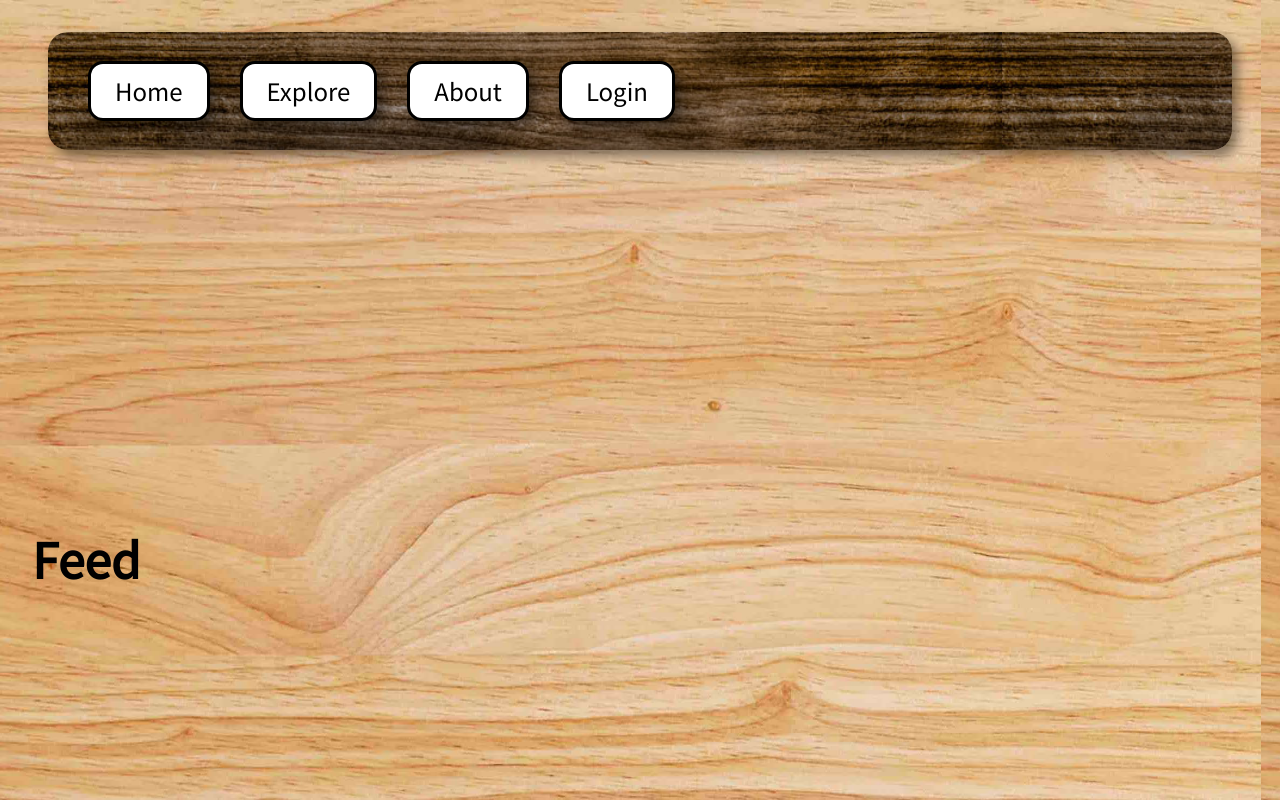
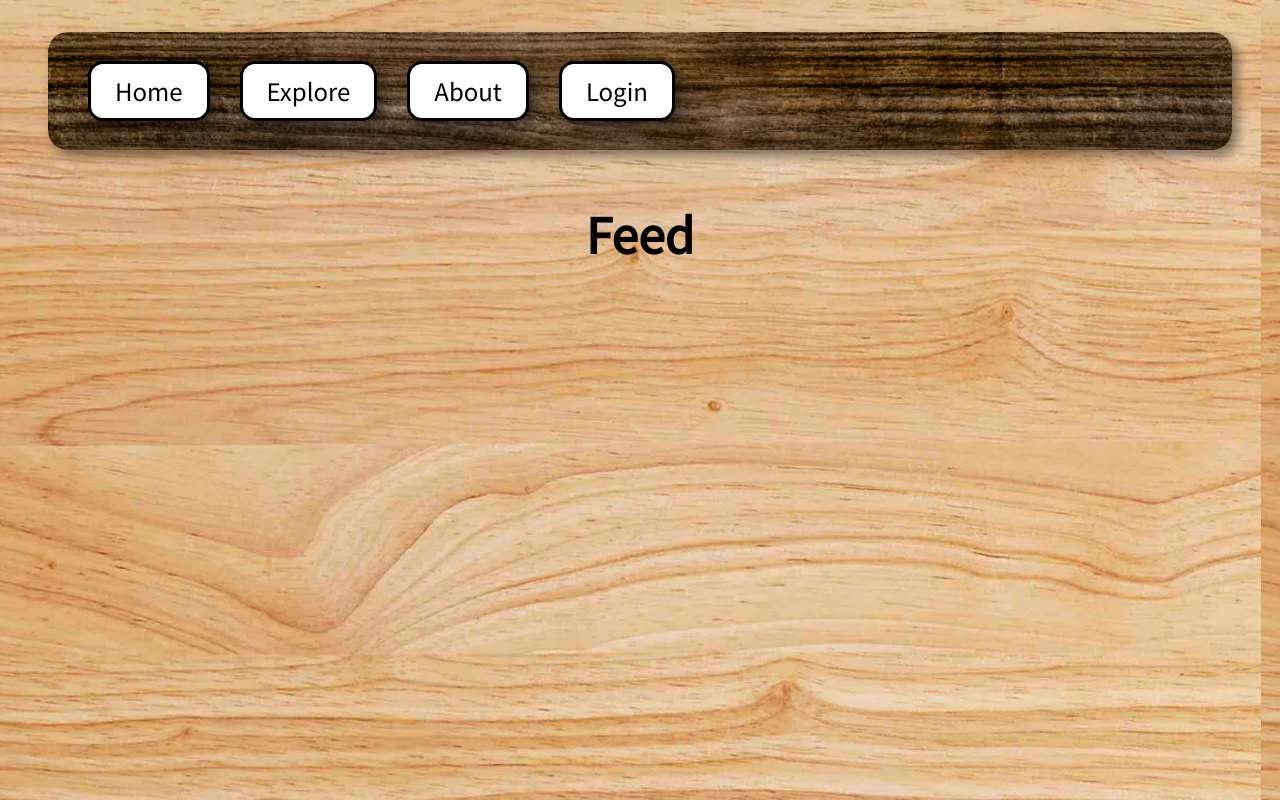
Before and after one commit to sjue32/dailychaan, a React app: page /user in a window 1280 px wide. Shown: the top 800 px of the page. Built offline with nearby package versions, Linux system fonts and the light colour scheme.

Commit message:
Changed styling of postsComponentsInnerContainer for desktop to flex wrap instead of its parent postsComponent

```diff
--- a/src/client/Root.tsx
+++ b/src/client/Root.tsx
@@ -50,7 +50,9 @@ const Root = () => {
                 classNames="fade"
                 unmountOnExit
               >
-                {/* @ts-ignore */}
+                {/* - nodeRef is casted as RefObject<HTMLElement> at routes array to satisfy original
+                type issue for nodeRef prop of CSSTransition */}
+                {/* @ts-ignore  */}
                 <div ref={nodeRef} className="fade">
                   <Outlet />
                 </div>
--- a/src/client/style/style.css
+++ b/src/client/style/style.css
@@ -343,11 +343,19 @@ body {
 
   .postsComponent {
     display: flex;
+    flex-direction: column;
+    /* flex-wrap: wrap; */
+    width: 95%;
+    margin: 0 auto;
+
+  }
+
+  .postsComponentInnerContainer {
+    display: flex;
     flex-direction: row;
     flex-wrap: wrap;
     width: 95%;
     margin: 0 auto;
-
   }
 
   .imageContainer {
```
